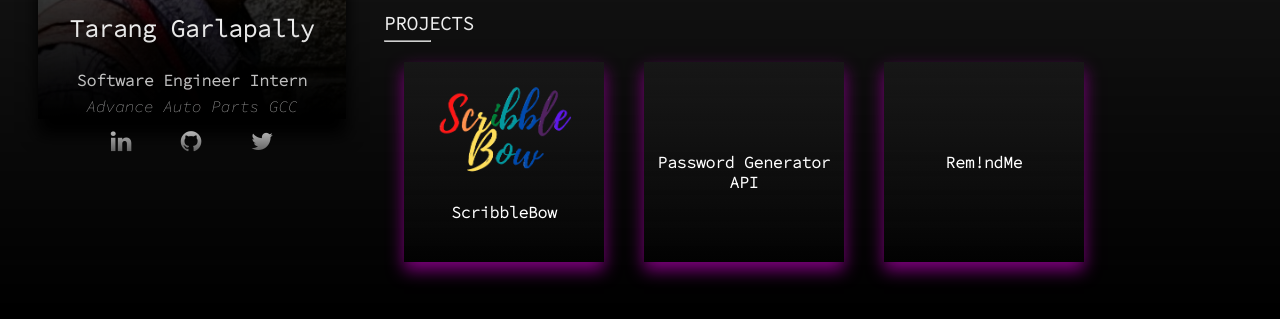
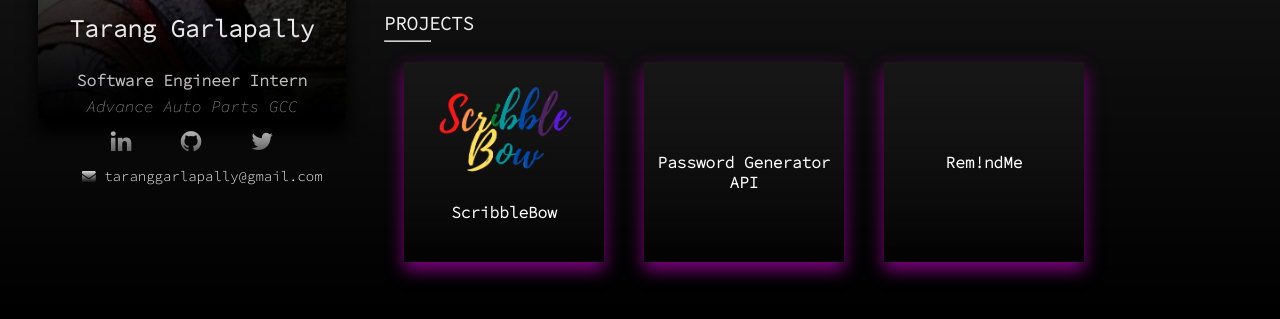
Before and after one commit to TarangGarlapally/TarangGarlapally, a plain HTML site: page docs/index.html in a window 1280 px wide. Shown: the part 479-798 px from the top of the page. Drawn offline with Linux system fonts and the light colour scheme.

Commit message:
added email

```diff
--- a/docs/index.html
+++ b/docs/index.html
@@ -26,6 +26,7 @@
 		<a href="https://github.com/TarangGarlapally/" target="_blank"><i class='fa fa-github socialButton' style='font-size:24px; background: transparent;'></i></a>
 		<a href="https://twitter.com/tarang333" target="_blank"><i class='fa fa-twitter socialButton' style='font-size:24px; background: transparent;'></i></a>
 	</div>
+	<p class="email"><i class="fa fa-envelope icon-gradient"></i> taranggarlapally@gmail.com</p>
 </div>
 
 <div class="rightBox">
--- a/docs/styles.css
+++ b/docs/styles.css
@@ -226,3 +226,17 @@ p {
 .bottomSpace {
   height: 50%;
 }
+
+
+.icon-gradient {
+  background: -webkit-linear-gradient(white, black);
+  -webkit-background-clip: text;
+  -webkit-text-fill-color: transparent;
+}
+
+.email {
+  color: white;
+  margin-top: 13%;
+  font-size: 14px;
+  margin-left: 6%;
+}
```
